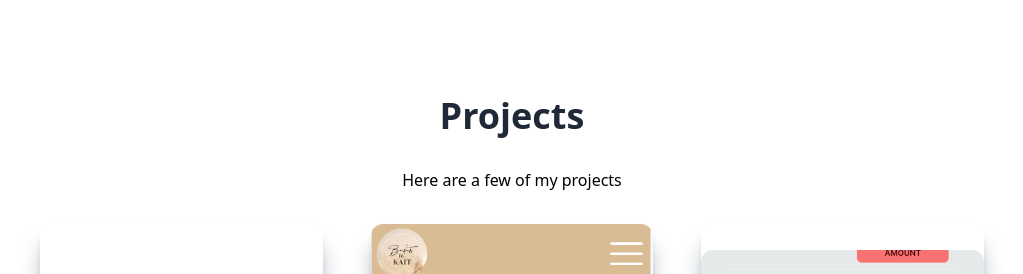
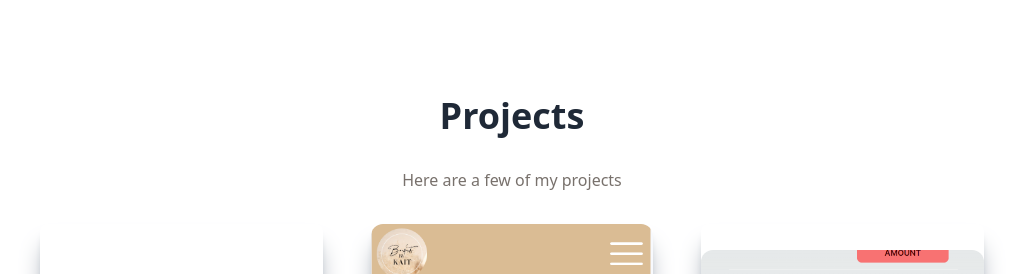
Before and after one commit to dylanj8/portfolio, a React (Vite) app: page / in a window 1280 px wide. Shown: the part 1160-1434 px from the top of the page, without its empty margins (160-1183 px from the left). Built offline with nearby package versions, Linux system fonts and the light colour scheme.

Commit message:
third commit

```diff
--- a/src/components/Projects.jsx
+++ b/src/components/Projects.jsx
@@ -8,7 +8,9 @@ const Projects = () => {
   return (
     <div id="projects" className="max-w-[1040px] m-auto md:pl-20 p-4 py-16">
       <h1 className="text-4xl text-center font-bold text-gray-800">Projects</h1>
-      <p className="text-center py-8">Here are a few of my projects</p>
+      <p className="text-center py-8 text-base text-stone-500">
+        Here are a few of my projects
+      </p>
       <div className="grid sm:grid-cols-2 gap-12 md:grid-cols-3">
         <ProjectItem
           img={dadeatsimage}
```
